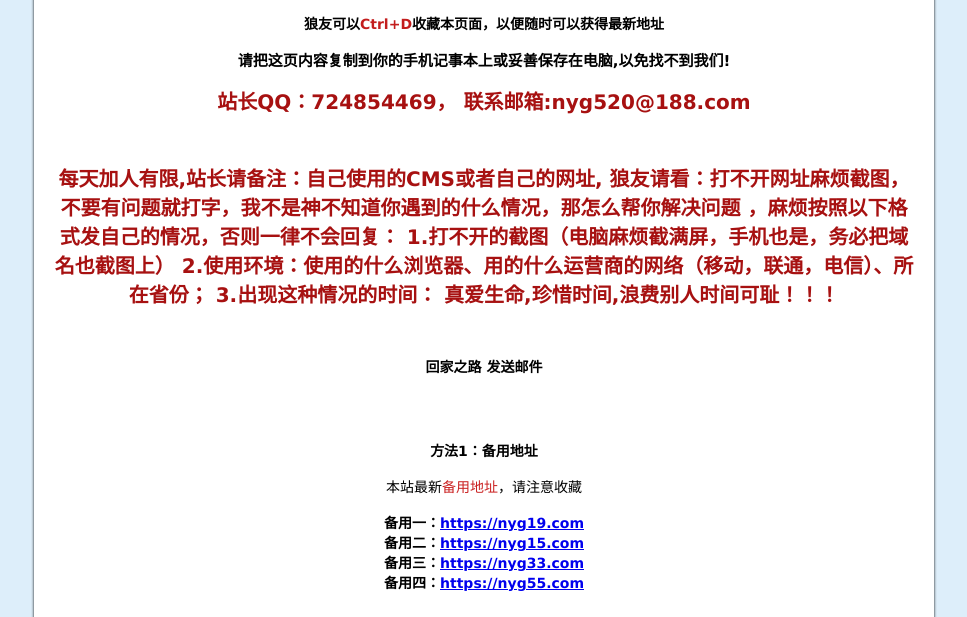
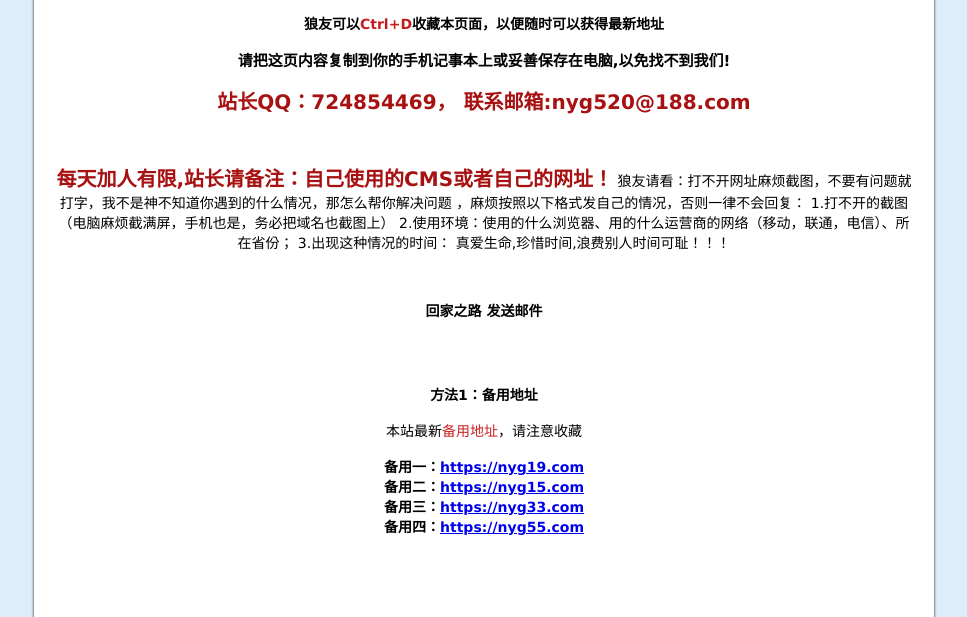
Before and after one commit to flycoderhuang/JAV-, a plain HTML site: page index.html in a window 1280 px wide. Shown: the part 183-800 px from the top of the page, without its empty margins (156-1123 px from the left). Drawn offline with Linux system fonts and the light colour scheme.

Commit message:
Update index.html

```diff
--- a/index.html
+++ b/index.html
@@ -54,11 +54,12 @@
                             style="font-size: 20px;">站长QQ：724854469， 联系邮箱:nyg520@188.com</span></span></span>
                             </div><br><br><br>
             <div align="center" style="text-align: center;"><span style="font-weight: bold;"><span style="color: #a71111;"><span
-                            style="font-size: 20px;">每天加人有限,站长请备注：自己使用的CMS或者自己的网址, 狼友请看：打不开网址麻烦截图，不要有问题就打字，我不是神不知道你遇到的什么情况，那怎么帮你解决问题 ，麻烦按照以下格式发自己的情况，否则一律不会回复：
+                            style="font-size: 20px;">每天加人有限,站长请备注：自己使用的CMS或者自己的网址！</span></span></span>
+              <span>狼友请看：打不开网址麻烦截图，不要有问题就打字，我不是神不知道你遇到的什么情况，那怎么帮你解决问题 ，麻烦按照以下格式发自己的情况，否则一律不会回复：
 1.打不开的截图（电脑麻烦截满屏，手机也是，务必把域名也截图上）
 2.使用环境：使用的什么浏览器、用的什么运营商的网络（移动，联通，电信）、所在省份；
 3.出现这种情况的时间：
-                真爱生命,珍惜时间,浪费别人时间可耻！！！</span></span></span>
+                  真爱生命,珍惜时间,浪费别人时间可耻！！！</span>
                             </div><br><br><br>
             <div align="center" style="text-align: center;"><span style="font-weight: bold;">回家之路 发送邮件</span></div><br><br><br><br>
             <div align="center" style="text-align: center;"><span style="font-weight: bold;">方法1：备用地址</span></div><br>
```
